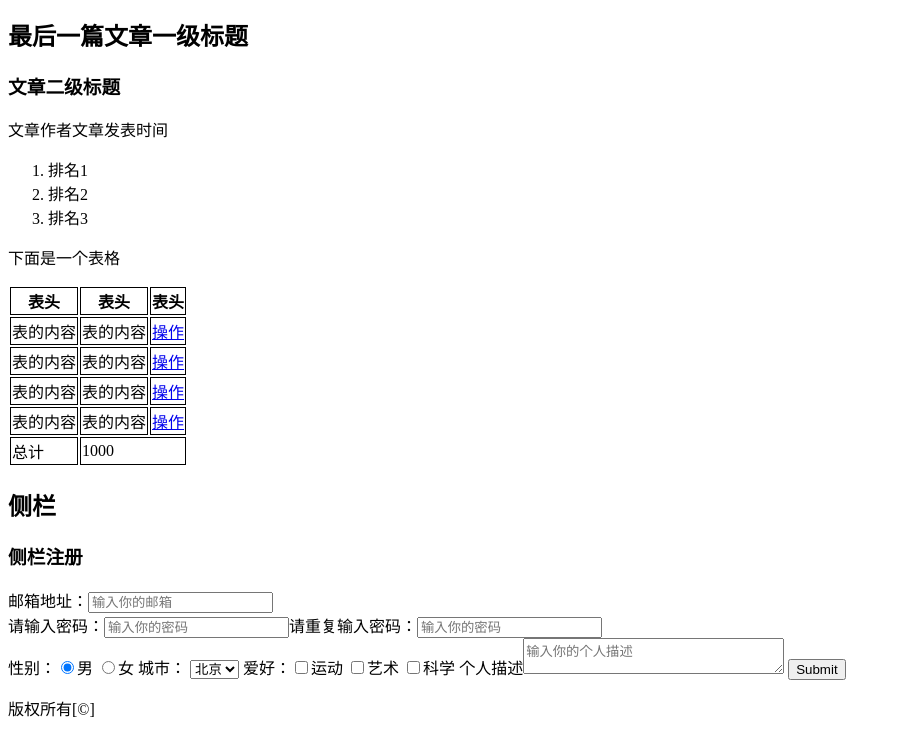
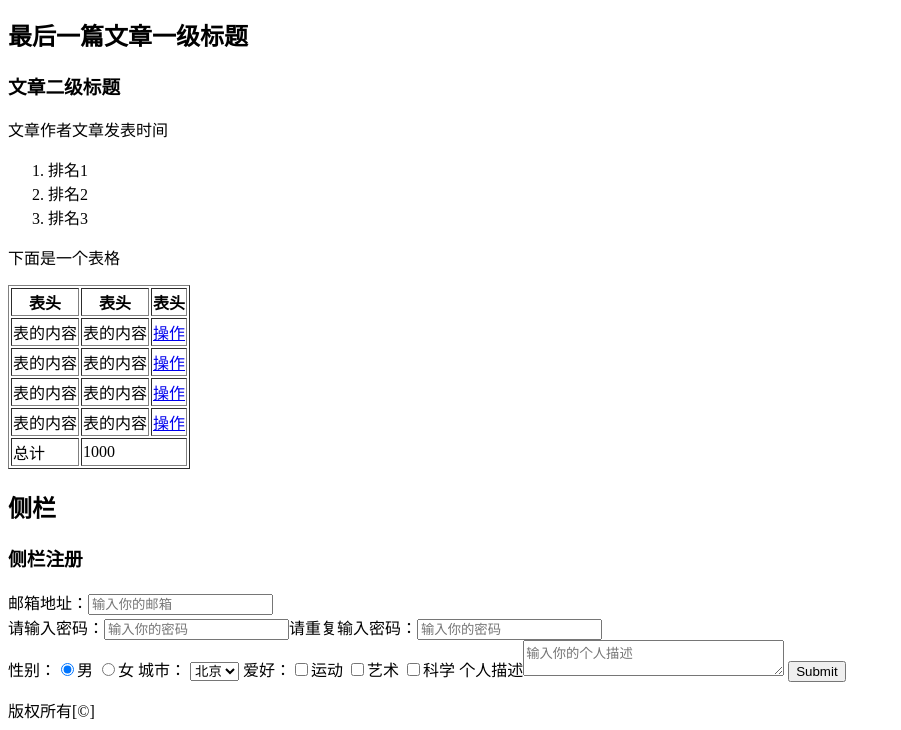
Before and after one commit to wksmile/baiduqianduan, a plain HTML site: page xiaowei/one/task1.html in a window 1280 px wide. Shown: the part 2462-3192 px from the top of the page, without its empty margins (0-901 px from the left). Drawn offline with Linux system fonts and the light colour scheme.

Commit message:
修改了table中border=1

```diff
--- a/xiaowei/one/task1.html
+++ b/xiaowei/one/task1.html
@@ -4,11 +4,6 @@
 	<meta http-equiv="Content-type" content="text/html; charset= utf-8" />
 	<title>task1 零基础HTML编码</title>
 	<meta >
-	<style type="text/css">
-		tr,td,th {
-			border: 1px solid #000;
-		}
-	</style>
 </head>
 <body>
 	<header>
@@ -62,7 +57,7 @@
 			<li>排名3</li>
 		</ol>
 		<p>下面是一个表格</p>
-		<table>
+		<table border="1">
 			<thead>
 				<tr>
 					<th>表头</th>
```
